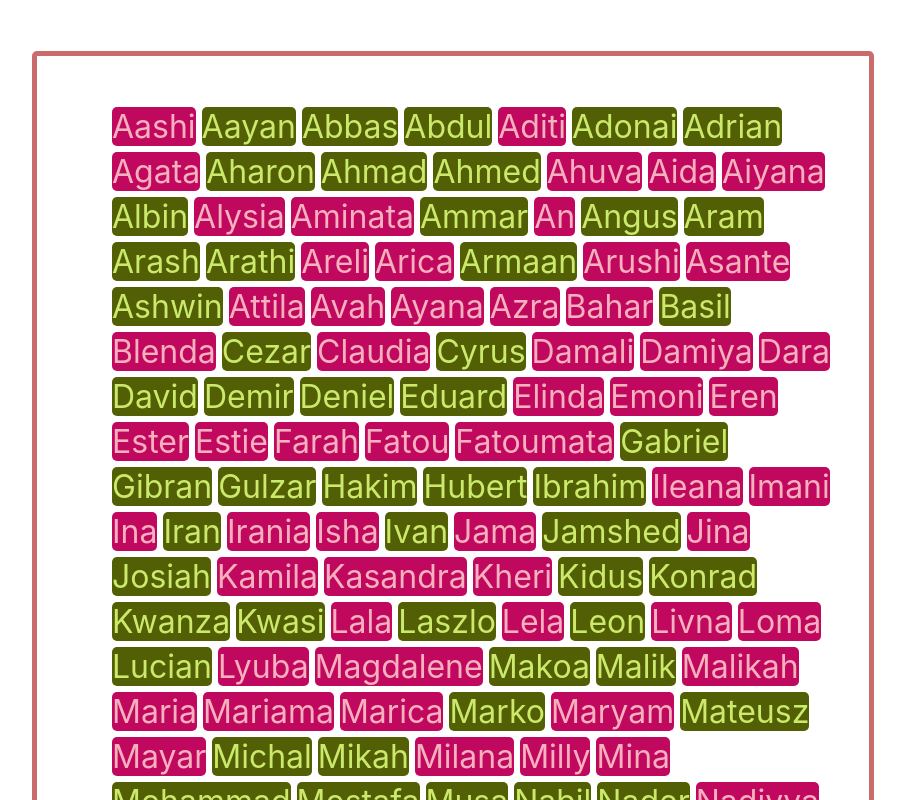
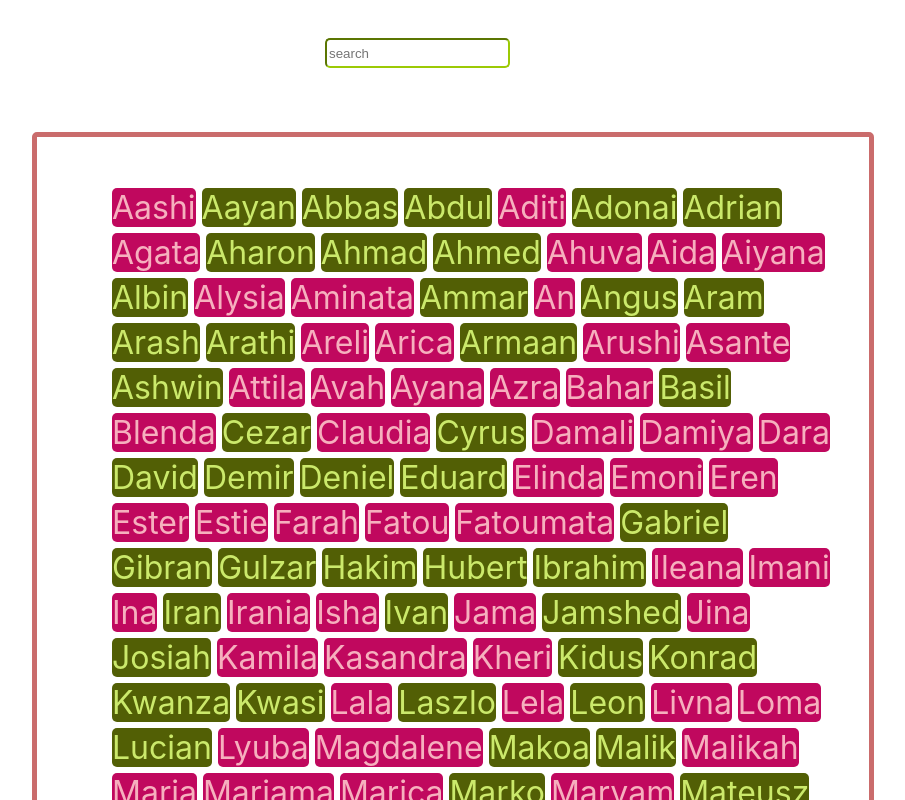
Before and after one commit to Halla-S/baby-names-react, a React (Create React App) app: page / in a window 1280 px wide. Shown: the top 800 px of the page, without its empty margins (187-1092 px from the left). Built offline with nearby package versions, Linux system fonts and the light colour scheme.

Commit message:
level 2 completed

```diff
--- a/src/App.css
+++ b/src/App.css
@@ -5,7 +5,7 @@
   display: flex;
   justify-content: center;
   width: 60%;
-  margin: 4% auto;
+  margin: 2% auto;
   border: 5px solid rgb(202, 108, 108);
   border-radius: 5px;
   padding: 2rem;
@@ -27,3 +27,9 @@
   margin: 3px;
   border-radius: 5px;
 }
+input{
+  margin:3% 40%;
+  height: 1.5rem;
+  border-color: rgb(156, 202, 5);
+  border-radius: 5px;
+}
--- a/src/App.js
+++ b/src/App.js
@@ -1,18 +1,38 @@
+import React, { useState } from "react";
 import "./App.css";
 import babyNamesData from "./babyNamesData.json";
 let babyNames = babyNamesData;
-babyNames = babyNames.sort((item1, item2) =>
-  item1.name.localeCompare(item2.name));
+babyNames = babyNames.sort((item1, item2) =>item1.name.localeCompare(item2.name));
 const BabyNames = (props) => {
+  let [searchTerm, setSearchTerm] = useState("");
   return (
+    <div>
+      <input
+        type="text"
+        placeholder="search"
+        onChange={(event) => setSearchTerm(event.target.value)}
+      ></input>
       <div className="myDiv">
         <ul>
-        {props.data.map((item, index) => (
+          {props.data
+            .filter((babyName) => {
+              if (searchTerm === "") {
+                return babyName;
+              } else if (
+                babyName.name
+                  .toLowerCase()
+                  .includes(searchTerm.toLocaleLowerCase())
+              ) {
+                return babyName;
+              }
+            })
+            .map((item, index) => (
               <li key={index} className={item.sex === "f" ? "pink" : "blue"}>
                 {item.name}
               </li>
             ))}
         </ul>
+      </div>
     </div>
   );
 };
```
Lines whose indentation alone changed are shown as unchanged.
